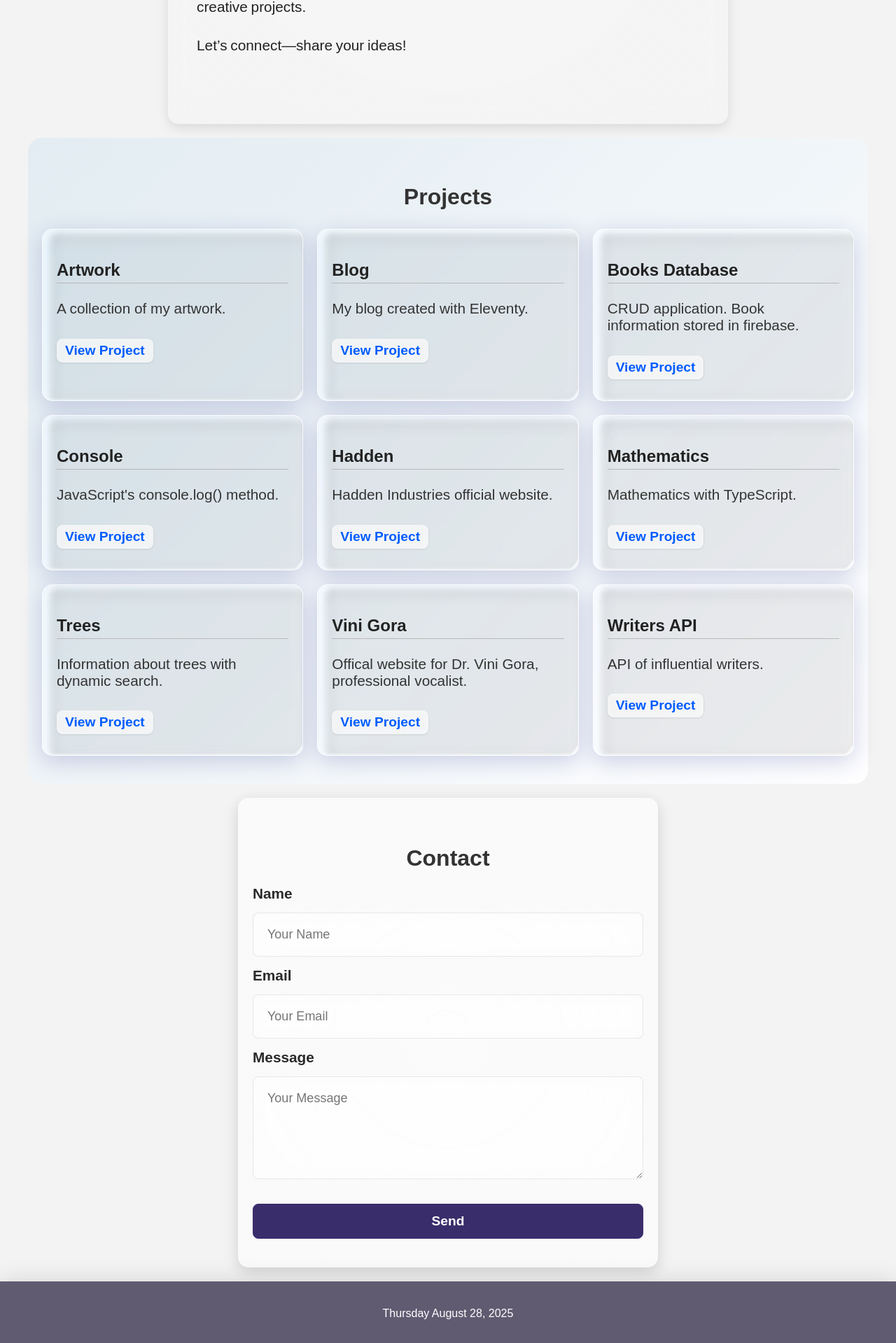
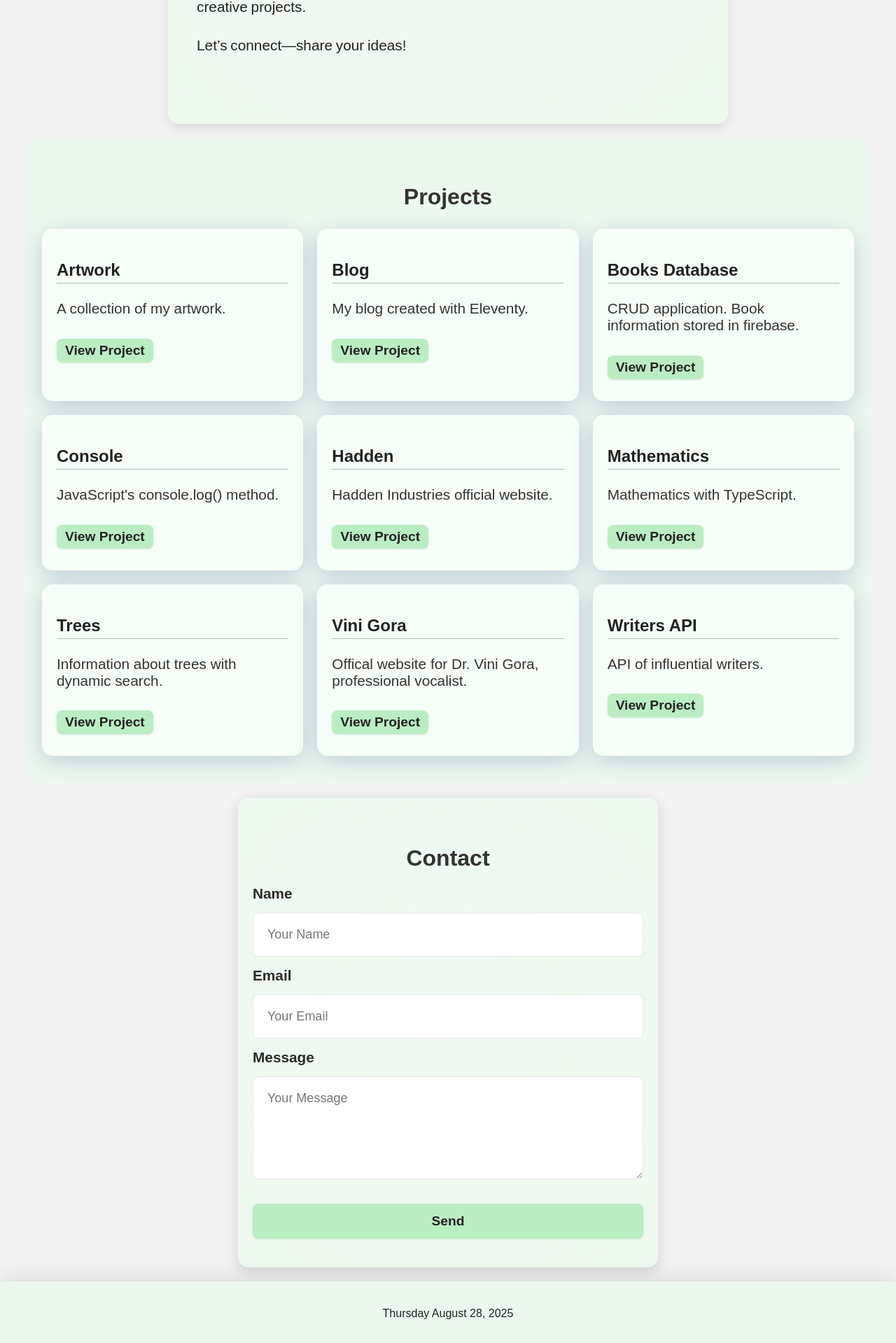
Before and after one commit to kironroy/kironroy-react, a React (Create React App) app: page / in a window 1280 px wide. Shown: the part 740-2659 px from the top of the page at 70% size. Built offline with nearby package versions, Linux system fonts and the light colour scheme; no server answers; a web font is replaced by a local one.

Commit message:
Major Color Change
🧪 Colors changed, test.

```diff
--- a/src/components/About.css
+++ b/src/components/About.css
@@ -9,7 +9,7 @@
   margin: 20px auto 0 auto;
   padding: 40px 20px;
   text-align: center;
-  background: rgba(255, 255, 255, 0.07);
+  background: #ecf8ee;
   backdrop-filter: blur(14px) saturate(180%);
   -webkit-backdrop-filter: blur(14px) saturate(180%);
   border-radius: 15px;
@@ -54,7 +54,7 @@
 /* 🔗 GitHub Link */
 .github-link {
   text-decoration: none;
-  color: #005cff;
+  color: blue;
   font-weight: 700;
   backdrop-filter: blur(3px);
 }
--- a/src/components/Contact.css
+++ b/src/components/Contact.css
@@ -9,7 +9,7 @@
   margin: 20px auto 0 auto;
   padding: 40px 20px;
   text-align: center;
-  background: rgba(255, 255, 255, 0.534);
+  background: #ecf8ee;
   backdrop-filter: blur(14px) saturate(180%);
   -webkit-backdrop-filter: blur(14px) saturate(180%);
   border-radius: 15px;
@@ -73,24 +73,25 @@
   border-radius: 8px;
   font-weight: 400;
   font-size: 18px;
-  background: rgba(255, 255, 255, 0.15);
+  background: #fff;
   backdrop-filter: blur(8px);
   color: #222;
 }
 
 /* 🎯 Submit Button */
 .contact button {
-  background: #3a2d6b;
-  color: white;
+  background: #bbedc2;
+  color: #222;
   padding: 13px 15px;
   font-size: 1.2em;
-  border: 1px solid #3a2d6b;
+  border: 1px solid #bbedc2;
   border-radius: 8px;
   margin-top: 20px;
   cursor: pointer;
   transition: background 0.3s ease;
   font-weight: 600;
   backdrop-filter: blur(4px);
+  box-shadow: 0 1px 3px rgba(0, 0, 0, 0.1);
 }
 
 /* 🪄 Hover Animation */
--- a/src/components/Footer.css
+++ b/src/components/Footer.css
@@ -1,13 +1,13 @@
 /* Header Styles */
 .footer {
-  background: #605b71;
+  background: #ecf8ee;
   color: #fff;
   padding: 20px 0;
   text-align: center;
   margin-top: 20px;
   backdrop-filter: blur(10px);
   -webkit-backdrop-filter: blur(10px); /* Safari support */
-  border-top: 1px solid #605b71;
+  border-top: 1px solid #ecf8ee;
   box-shadow: 0 -4px 30px rgba(0, 0, 0, 0.1);
 }
 
@@ -25,7 +25,7 @@
 /* Footer Date - Centering Fix */
 .footer-date {
   flex: 1;
-  color: #ffffff;
+  color: #222;
   text-align: center;
 }
 
@@ -81,4 +81,8 @@
     -webkit-backdrop-filter: blur(10px);
     color: #fff;
   }
+
+  .footer-date {
+    color: #eee;
+  }
 }
--- a/src/components/Header.css
+++ b/src/components/Header.css
@@ -1,5 +1,5 @@
 .header {
-  background: #e6eef4;
+  background: #ecf8ee;
   color: #fff;
   padding: 20px 0;
   backdrop-filter: blur(10px);
@@ -28,11 +28,11 @@
 }
 
 .header nav a {
-  color: #005cff;
+  color: #222;
   text-decoration: none;
   font-size: 28px;
   font-weight: 600;
-  background: rgba(255, 255, 255, 0.7);
+  background: #bbedc2;
   padding: 6px 12px;
   border-radius: 8px;
   backdrop-filter: blur(4px);
--- a/src/components/Portfolio.css
+++ b/src/components/Portfolio.css
@@ -3,7 +3,7 @@
   max-width: 1200px;
   margin: 20px auto 0 auto;
   padding: 40px 20px;
-  background: linear-gradient(135deg, #e2ecf2, #fefeff);
+  background: #ecf8ee;
   border-radius: 20px;
 }
 
@@ -43,14 +43,10 @@ h2 {
   left: 0;
   width: 100%;
   height: 100%;
-  background: rgba(255, 255, 255, 0.1);
+  background: #fff;
   border-radius: 15px;
-  backdrop-filter: blur(1px);
-  box-shadow: inset -10px -8px 0px -11px rgba(255, 255, 255, 1),
-    inset 0px -9px 0px -8px rgba(255, 255, 255, 1);
   opacity: 0.6;
   z-index: -1;
-  filter: blur(1px) drop-shadow(10px 4px 6px black) brightness(115%);
 }
 
 /* 💡 Light Mode Shimmer */
@@ -116,11 +112,11 @@ p {
   display: inline-block;
   margin-top: 10px;
   margin-bottom: 10px;
-  color: #005cff;
+  color: #222;
   text-decoration: none;
   font-weight: 700;
   font-size: 1.2em;
-  background: rgba(255, 255, 255, 0.7);
+  background: #bbedc2;
   padding: 6px 12px;
   border-radius: 8px;
   backdrop-filter: blur(4px);
@@ -165,6 +161,14 @@ p {
     color: #eee;
   }
 
+  .project-card::after {
+    background: rgba(40, 40, 40, 0.2);
+  }
+
+  .project-card h3 {
+    color: #ccc;
+  }
+
   p {
     color: #ccc;
   }
@@ -179,7 +183,6 @@ p {
   }
 
   .project-card h3 {
-  border-bottom: 1px solid #5e5e5e; /* Thin line */
+    border-bottom: 1px solid #5e5e5e; /* Thin line */
+  }
 }
-
-}
```
